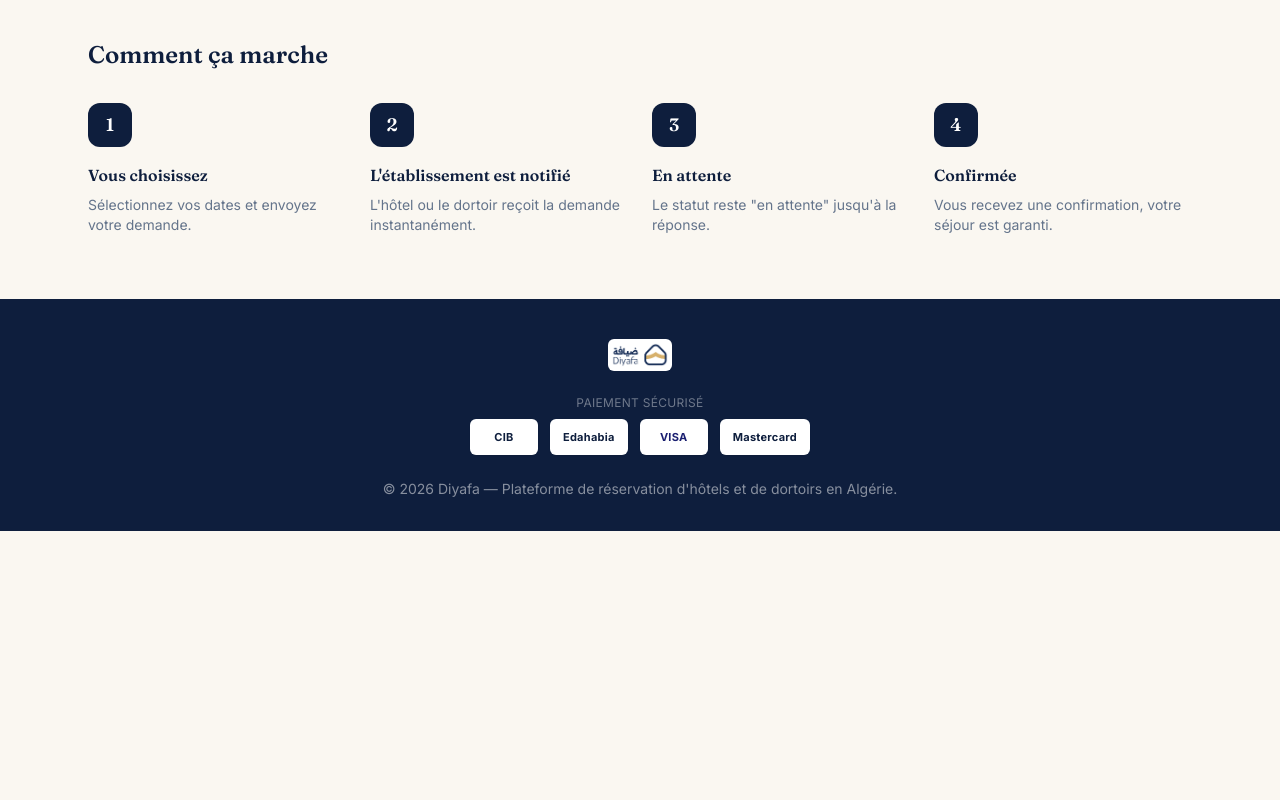
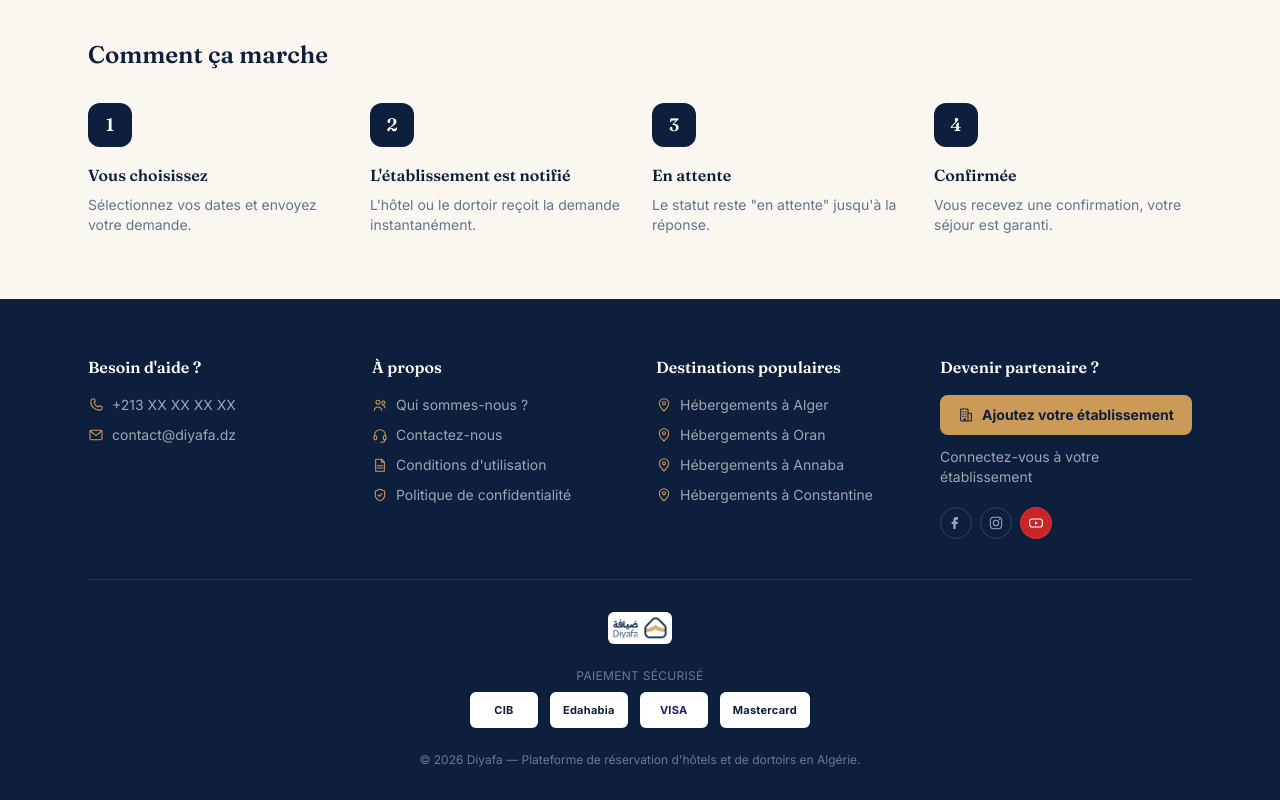
Before and after one commit to Nafissaaaaa/diyafa_front_v2, a React (Vite) app: page / in a window 1280 px wide. Shown: the part 680-1480 px from the top of the page. Before the commit the page ends 1211 px from the top, so only its background shows below. Built offline with nearby package versions, Linux system fonts and the light colour scheme; no server answers.

Commit message:
Refactor Footer component with new structure and icons

```diff
--- a/src/components/Footer.jsx
+++ b/src/components/Footer.jsx
@@ -1,18 +1,235 @@
+import { Link } from "react-router-dom";
 import Logo from "./Logo";
 import PaymentBadges from "./PaymentBadges";
 
+const DESTINATIONS_POPULAIRES = ["Alger", "Oran", "Annaba", "Constantine"];
+
+function IconPhone({ className = "h-4 w-4" }) {
+  return (
+    <svg viewBox="0 0 24 24" fill="none" className={className}>
+      <path
+        d="M6.5 3h3l1.5 4-2 1.5a12 12 0 0 0 6.5 6.5l1.5-2 4 1.5v3a2 2 0 0 1-2.2 2C10.6 20.9 3.1 13.4 4.5 5.2A2 2 0 0 1 6.5 3Z"
+        stroke="currentColor"
+        strokeWidth="1.6"
+        strokeLinejoin="round"
+      />
+    </svg>
+  );
+}
+
+function IconMail({ className = "h-4 w-4" }) {
+  return (
+    <svg viewBox="0 0 24 24" fill="none" className={className}>
+      <rect x="3" y="5" width="18" height="14" rx="2" stroke="currentColor" strokeWidth="1.6" />
+      <path d="m3.5 6 8.5 7 8.5-7" stroke="currentColor" strokeWidth="1.6" strokeLinecap="round" strokeLinejoin="round" />
+    </svg>
+  );
+}
+
+function IconUsers({ className = "h-4 w-4" }) {
+  return (
+    <svg viewBox="0 0 24 24" fill="none" className={className}>
+      <circle cx="9" cy="8" r="3" stroke="currentColor" strokeWidth="1.6" />
+      <path d="M3.5 20c.6-3.3 3-5 5.5-5s4.9 1.7 5.5 5" stroke="currentColor" strokeWidth="1.6" strokeLinecap="round" />
+      <circle cx="17" cy="8.5" r="2.3" stroke="currentColor" strokeWidth="1.6" />
+      <path d="M15.5 12c2 .1 3.9 1.6 4.4 4.3" stroke="currentColor" strokeWidth="1.6" strokeLinecap="round" />
+    </svg>
+  );
+}
+
+function IconHeadset({ className = "h-4 w-4" }) {
+  return (
+    <svg viewBox="0 0 24 24" fill="none" className={className}>
+      <path d="M4 13v-1a8 8 0 0 1 16 0v1" stroke="currentColor" strokeWidth="1.6" strokeLinecap="round" />
+      <rect x="3" y="13" width="4" height="6" rx="1.5" stroke="currentColor" strokeWidth="1.6" />
+      <rect x="17" y="13" width="4" height="6" rx="1.5" stroke="currentColor" strokeWidth="1.6" />
+      <path d="M19 19v1a3 3 0 0 1-3 3h-3" stroke="currentColor" strokeWidth="1.6" strokeLinecap="round" />
+    </svg>
+  );
+}
+
+function IconFile({ className = "h-4 w-4" }) {
+  return (
+    <svg viewBox="0 0 24 24" fill="none" className={className}>
+      <path d="M6.5 3.5h8l4 4v13a1 1 0 0 1-1 1h-11a1 1 0 0 1-1-1v-16a1 1 0 0 1 1-1Z" stroke="currentColor" strokeWidth="1.6" strokeLinejoin="round" />
+      <path d="M14.2 3.5V8h4.3" stroke="currentColor" strokeWidth="1.6" strokeLinejoin="round" />
+      <path d="M8 13h8M8 16.5h8" stroke="currentColor" strokeWidth="1.6" strokeLinecap="round" />
+    </svg>
+  );
+}
+
+function IconShield({ className = "h-4 w-4" }) {
+  return (
+    <svg viewBox="0 0 24 24" fill="none" className={className}>
+      <path d="M12 3.5 19 6v6c0 4.5-3 7.5-7 8.5-4-1-7-4-7-8.5V6l7-2.5Z" stroke="currentColor" strokeWidth="1.6" strokeLinejoin="round" />
+      <path d="m9.2 12 1.9 1.9 3.7-3.9" stroke="currentColor" strokeWidth="1.6" strokeLinecap="round" strokeLinejoin="round" />
+    </svg>
+  );
+}
+
+function IconPin({ className = "h-4 w-4" }) {
+  return (
+    <svg viewBox="0 0 24 24" fill="none" className={className}>
+      <path
+        d="M12 21s7-6.1 7-11.5A7 7 0 0 0 5 9.5C5 14.9 12 21 12 21Z"
+        stroke="currentColor"
+        strokeWidth="1.6"
+        strokeLinejoin="round"
+      />
+      <circle cx="12" cy="9.5" r="2.3" stroke="currentColor" strokeWidth="1.6" />
+    </svg>
+  );
+}
+
+function IconBuilding({ className = "h-4 w-4" }) {
+  return (
+    <svg viewBox="0 0 24 24" fill="none" className={className}>
+      <rect x="4" y="3" width="11" height="18" rx="1" stroke="currentColor" strokeWidth="1.6" />
+      <path d="M15 9.5h5v11.5h-5" stroke="currentColor" strokeWidth="1.6" strokeLinejoin="round" />
+      <path d="M7.2 7h1.2M7.2 10.5h1.2M7.2 14h1.2M11 7h1.2M11 10.5h1.2M11 14h1.2" stroke="currentColor" strokeWidth="1.6" strokeLinecap="round" />
+      <path d="M9 21v-3.5h1.9V21" stroke="currentColor" strokeWidth="1.6" strokeLinejoin="round" />
+    </svg>
+  );
+}
+
+function IconFacebook({ className = "h-4 w-4" }) {
+  return (
+    <svg viewBox="0 0 24 24" fill="currentColor" className={className}>
+      <path d="M15 3h-2.5A4.5 4.5 0 0 0 8 7.5V10H5.5v3.5H8V21h3.5v-7.5h3l.5-3.5h-3.5V8a1 1 0 0 1 1-1H15V3Z" />
+    </svg>
+  );
+}
+
+function IconInstagram({ className = "h-4 w-4" }) {
+  return (
+    <svg viewBox="0 0 24 24" fill="none" className={className}>
+      <rect x="3.5" y="3.5" width="17" height="17" rx="5" stroke="currentColor" strokeWidth="1.6" />
+      <circle cx="12" cy="12" r="4" stroke="currentColor" strokeWidth="1.6" />
+      <circle cx="17.2" cy="6.8" r="1.1" fill="currentColor" />
+    </svg>
+  );
+}
+
+function IconYoutube({ className = "h-4 w-4" }) {
+  return (
+    <svg viewBox="0 0 24 24" fill="none" className={className}>
+      <rect x="2.5" y="6" width="19" height="12" rx="3.5" stroke="currentColor" strokeWidth="1.6" />
+      <path d="M10.5 9.5v5l4.3-2.5-4.3-2.5Z" fill="currentColor" />
+    </svg>
+  );
+}
+
+const A_PROPOS_LINKS = [
+  { label: "Qui sommes-nous ?", to: "/contact", icon: IconUsers },
+  { label: "Contactez-nous", to: "/contact", icon: IconHeadset },
+  { label: "Conditions d'utilisation", href: "#", icon: IconFile },
+  { label: "Politique de confidentialité", href: "#", icon: IconShield },
+];
+
 export default function Footer() {
   return (
-    <footer className="bg-navy-deep pb-8 pt-10 text-center text-sm text-white/50">
-      <div className="mx-auto flex max-w-6xl flex-col items-center gap-6 px-6">
-        <Logo className="h-8" withText dark />
+    <footer className="bg-navy-deep pb-8 pt-14 text-sm text-white/60">
+      <div className="mx-auto max-w-6xl px-6">
+        <div className="mb-10 grid grid-cols-1 gap-8 sm:grid-cols-2 lg:grid-cols-4">
+          {/* ---------- Besoin d'aide ---------- */}
+          <div>
+            <h3 className="mb-4 font-display text-base font-semibold text-white">Besoin d'aide ?</h3>
+            <ul className="space-y-2.5">
+              <li className="flex items-center gap-2">
+                <IconPhone className="h-4 w-4 text-gold" /> +213 XX XX XX XX
+              </li>
+              <li className="flex items-center gap-2">
+                <IconMail className="h-4 w-4 text-gold" /> contact@diyafa.dz
+              </li>
+            </ul>
+          </div>
 
-        <div>
-          <p className="mb-2 text-xs uppercase tracking-wide text-white/40">Paiement sécurisé</p>
-          <PaymentBadges />
+          {/* ---------- A propos ---------- */}
+          <div>
+            <h3 className="mb-4 font-display text-base font-semibold text-white">À propos</h3>
+            <ul className="space-y-2.5">
+              {A_PROPOS_LINKS.map(({ label, to, href, icon: Icon }) => (
+                <li key={label} className="flex items-center gap-2">
+                  <Icon className="h-4 w-4 text-gold" />
+                  {to ? (
+                    <Link to={to} className="hover:text-white">
+                      {label}
+                    </Link>
+                  ) : (
+                    <a href={href} className="hover:text-white">
+                      {label}
+                    </a>
+                  )}
+                </li>
+              ))}
+            </ul>
+          </div>
+
+          {/* ---------- Destinations populaires ---------- */}
+          <div>
+            <h3 className="mb-4 font-display text-base font-semibold text-white">Destinations populaires</h3>
+            <ul className="space-y-2.5">
+              {DESTINATIONS_POPULAIRES.map((ville) => (
+                <li key={ville} className="flex items-center gap-2">
+                  <IconPin className="h-4 w-4 text-gold" />
+                  <Link to={`/recherche?ville=${encodeURIComponent(ville)}`} className="hover:text-white">
+                    Hébergements à {ville}
+                  </Link>
+                </li>
+              ))}
+            </ul>
+          </div>
+
+          {/* ---------- Devenir partenaire ---------- */}
+          <div>
+            <h3 className="mb-4 font-display text-base font-semibold text-white">Devenir partenaire ?</h3>
+            <Link
+              to="/inscription/etablissement"
+              className="mb-3 flex items-center justify-center gap-2 rounded-lg bg-gold px-4 py-2.5 text-sm font-bold text-navy-deep hover:opacity-90"
+            >
+              <IconBuilding className="h-4 w-4" />
+              Ajoutez votre établissement
+            </Link>
+            <Link to="/connexion" className="block hover:text-white">
+              Connectez-vous à votre établissement
+            </Link>
+
+            <div className="mt-5 flex gap-2">
+              <a
+                href="#"
+                aria-label="Facebook"
+                className="flex h-8 w-8 items-center justify-center rounded-full border border-white/15 hover:border-gold hover:text-gold"
+              >
+                <IconFacebook />
+              </a>
+              <a
+                href="#"
+                aria-label="Instagram"
+                className="flex h-8 w-8 items-center justify-center rounded-full border border-white/15 hover:border-gold hover:text-gold"
+              >
+                <IconInstagram />
+              </a>
+              <a
+                href="#"
+                aria-label="YouTube"
+                className="flex h-8 w-8 items-center justify-center rounded-full border border-red-500/40 bg-red-600/90 text-white hover:bg-red-600"
+              >
+                <IconYoutube />
+              </a>
+            </div>
+          </div>
         </div>
 
-        <p>© {new Date().getFullYear()} Diyafa — Plateforme de réservation d'hôtels et de dortoirs en Algérie.</p>
+        <div className="flex flex-col items-center gap-6 border-t border-white/10 pt-8">
+          <Logo className="h-8" withText dark />
+          <div>
+            <p className="mb-2 text-center text-xs uppercase tracking-wide text-white/40">Paiement sécurisé</p>
+            <PaymentBadges />
+          </div>
+          <p className="text-center text-xs text-white/40">
+            © {new Date().getFullYear()} Diyafa — Plateforme de réservation d'hôtels et de dortoirs en Algérie.
+          </p>
+        </div>
       </div>
     </footer>
   );
```
